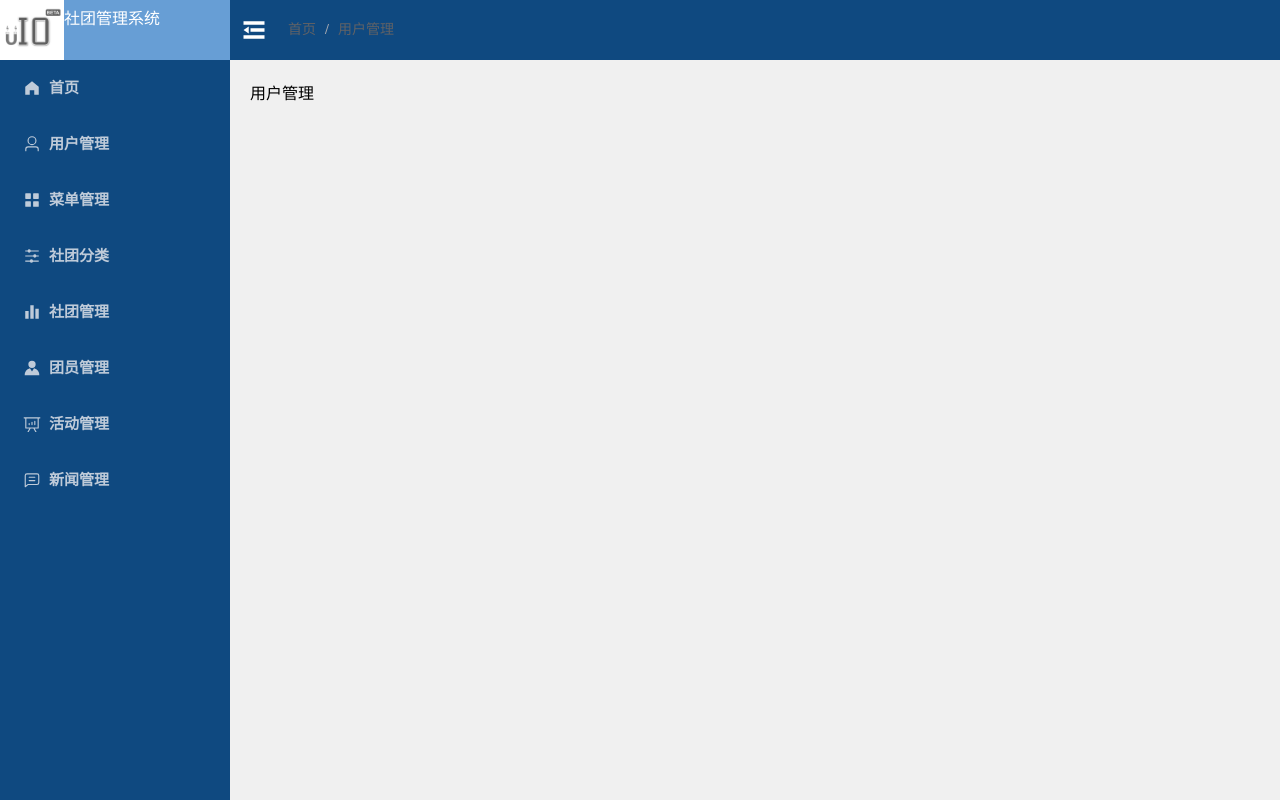
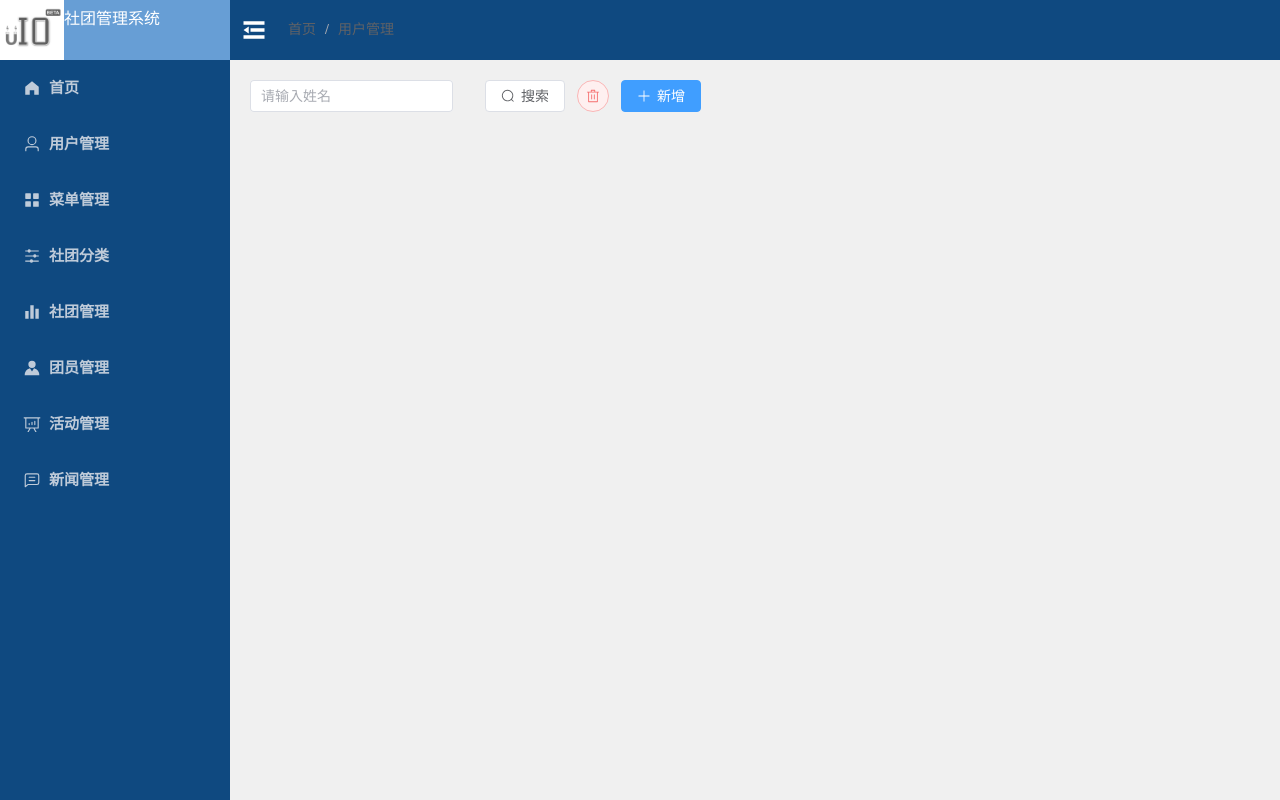
Before and after one commit to ProphetSAMA/wsssfun-ClubManag, a Vue app in the folder web/club-admin/: page /user in a window 1280 px wide. Built offline with nearby package versions, Linux system fonts and the light colour scheme.

Commit message:
[ Up ][ Admin ] 用户管理页

```diff
--- a/web/club-admin/src/layout/index.vue
+++ b/web/club-admin/src/layout/index.vue
@@ -43,6 +43,7 @@ import BreadCrumb from "@/layout/BreadCrumb.vue";
 
   .myMain {
     background-color: #f0f0f0;
+    padding: 0;
   }
 }
 </style>
--- a/web/club-admin/src/views/user/index.vue
+++ b/web/club-admin/src/views/user/index.vue
@@ -1,9 +1,55 @@
 <template>
-  用户管理
+  <el-main>
+    <!-- 搜索栏 -->
+    <el-form :model="searchParm" :inline="true" size="default">
+      <el-form-item>
+        <el-input placeholder="请输入姓名" v-model:size="searchParm.nickName"></el-input>
+      </el-form-item>
+      <el-form-item>
+        <el-button icon="search" @click="searchBtn">搜索</el-button>
+        <el-button icon="delete" @click="resetBtn" plain circle type="danger"></el-button>
+        <el-button icon="plus" type="primary" @click="addBtn">新增</el-button>
+      </el-form-item>
+    </el-form>
+    <!-- 新增 -->
+    <SysDialog
+    :title="dialog.title"
+    :visible="dialog.visible"
+    :width="dialog.width"
+    :height="dialog.height"
+    @onClose="onClose"
+    @onConfirm="onConfirm"
+    >
+      <template v-slot:content>
+      </template>
+    </SysDialog>
+  </el-main>
 </template>
 
-<script setup>
+<script setup lang="ts">
+import {reactive} from 'vue'
+import useDialog from "@/hooks/useDialog.ts";
+import SysDialog from "@/components/SysDialog.vue";
 
+const {dialog, onClose, onConfirm, onShow} = useDialog();
+
+// 搜索表单绑定数据
+const searchParm = reactive({
+  nickName: '',
+})
+
+// 新增
+const addBtn = () => {
+  onShow()
+}
+// 搜索
+const searchBtn = () => {
+
+}
+// 重置
+const resetBtn = () => {
+  searchParm.nickName = ''
+}
 </script>
 
 <style lang="scss" scoped>
```
